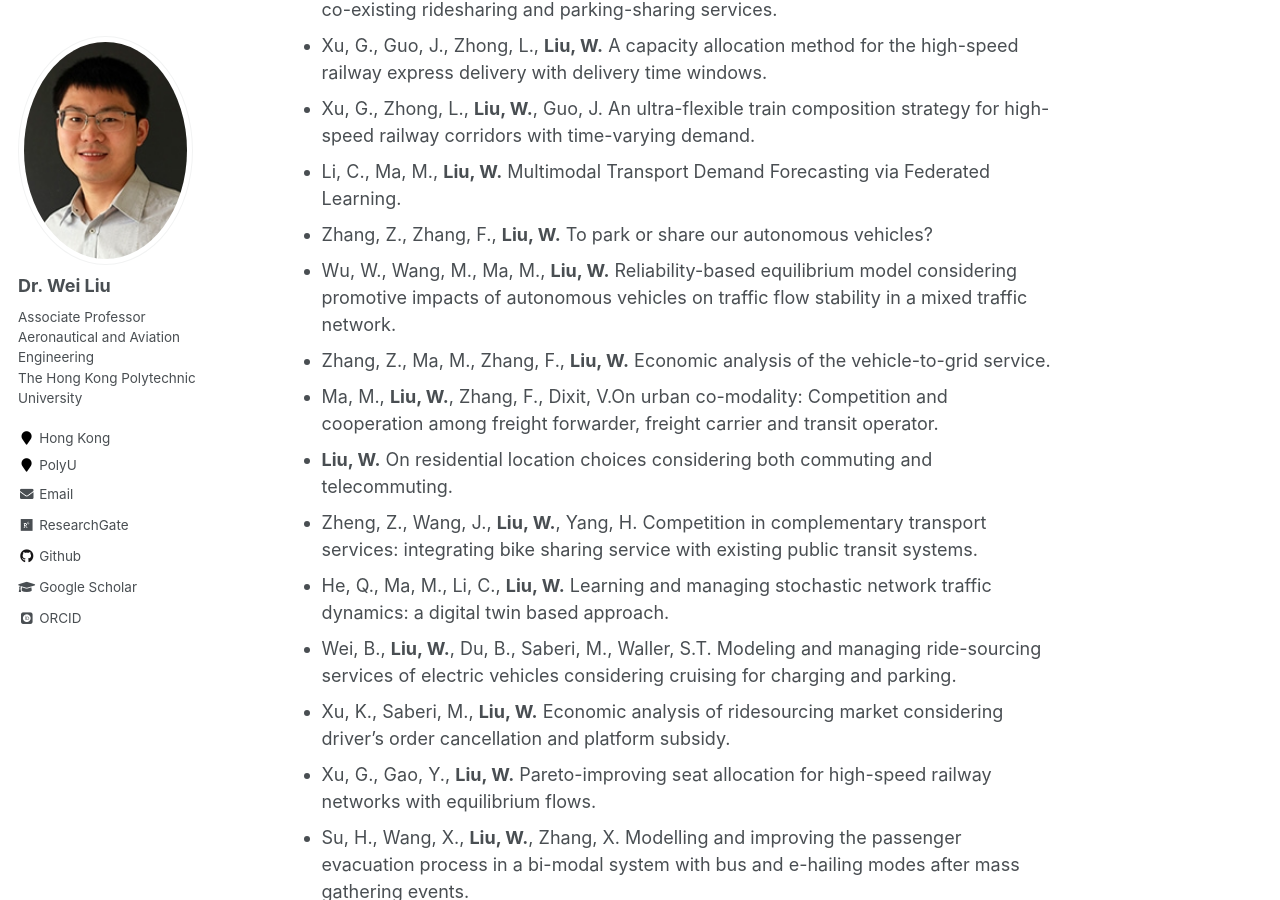
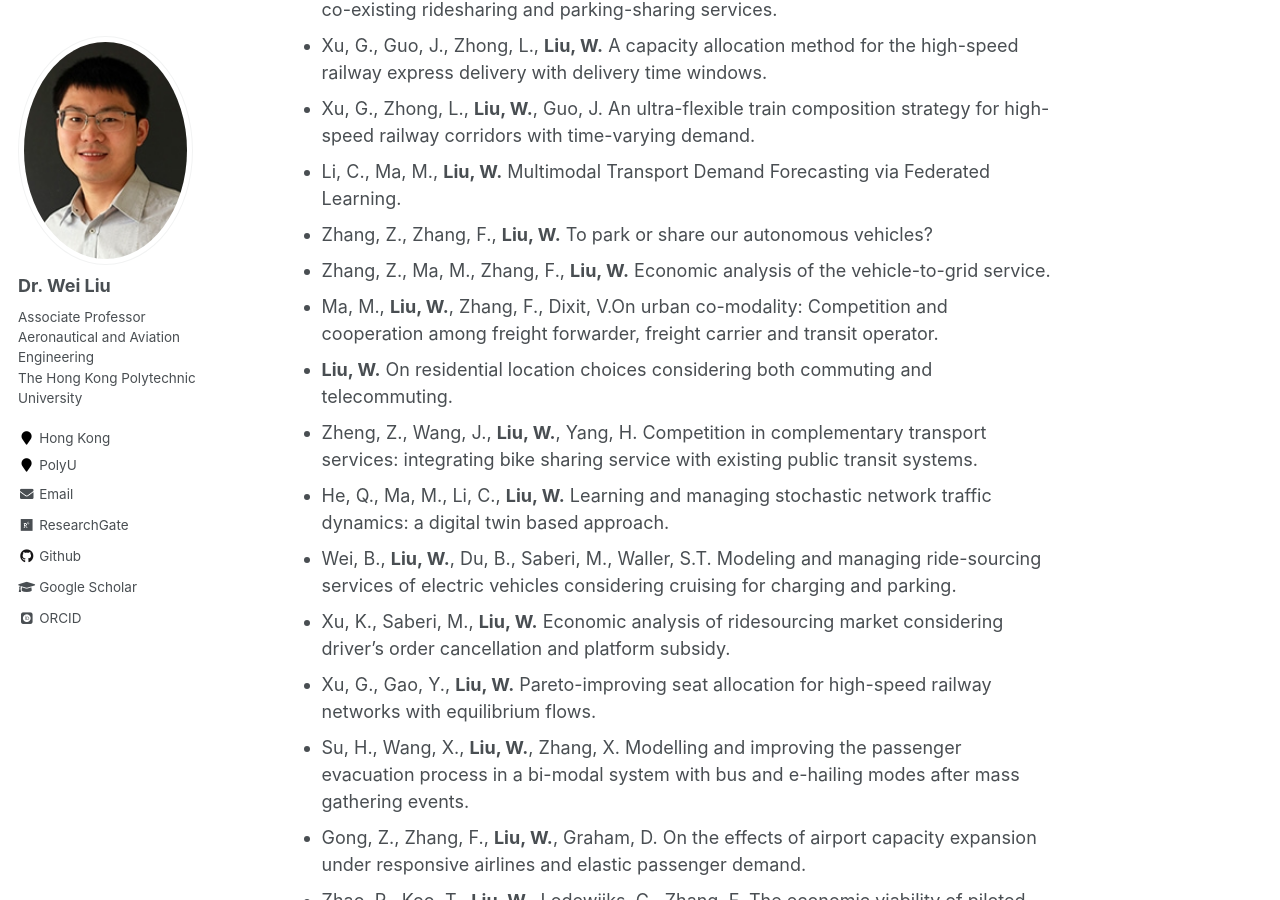
Before and after one commit to weiliu2016/weiliu2016.github.io, a Jekyll site: the page built from _pages/about.md, in a window 1280 px wide and 900 px high, scrolled down 2186 px. Built offline with Jekyll 4.4.1, drawn with Linux system fonts in a browser that asks for light colours; some web fonts are replaced.

Commit message:
Update about.md

```diff
--- a/_pages/about.md
+++ b/_pages/about.md
@@ -58,7 +58,6 @@ Selected Working Papers
 - Xu, G., Zhong, L., **Liu, W.**, Guo, J. An ultra-flexible train composition strategy for high-speed railway corridors with time-varying demand.
 - Li, C., Ma, M., **Liu, W.** Multimodal Transport Demand Forecasting via Federated Learning.
 - Zhang, Z., Zhang, F., **Liu, W.** To park or share our autonomous vehicles?
-- Wu, W., Wang, M., Ma, M., **Liu, W.** Reliability-based equilibrium model considering promotive impacts of autonomous vehicles on traffic flow stability in a mixed traffic network.
 - Zhang, Z., Ma, M., Zhang, F., **Liu, W.** Economic analysis of the vehicle-to-grid service.
 - Ma, M., **Liu, W.**, Zhang, F., Dixit, V.On urban co-modality: Competition and cooperation among freight forwarder, freight carrier and transit operator.
 - **Liu, W.** On residential location choices considering both commuting and telecommuting.
```
